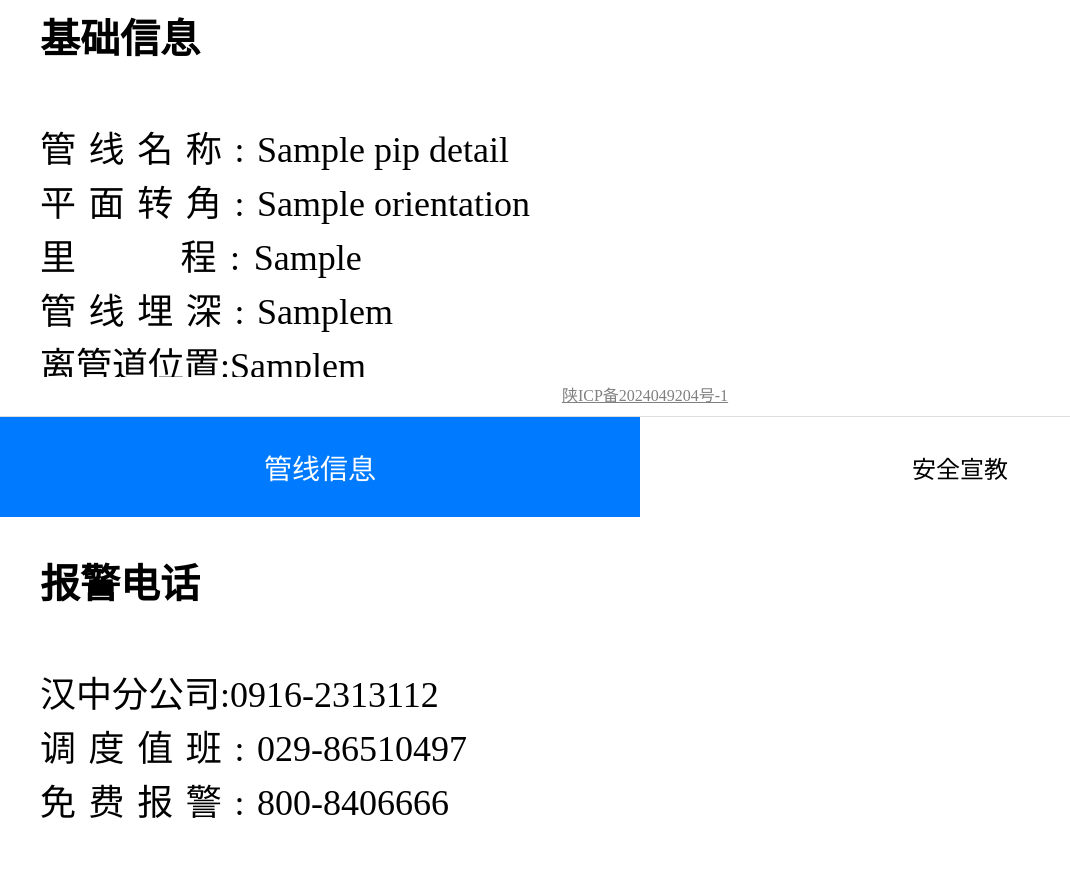
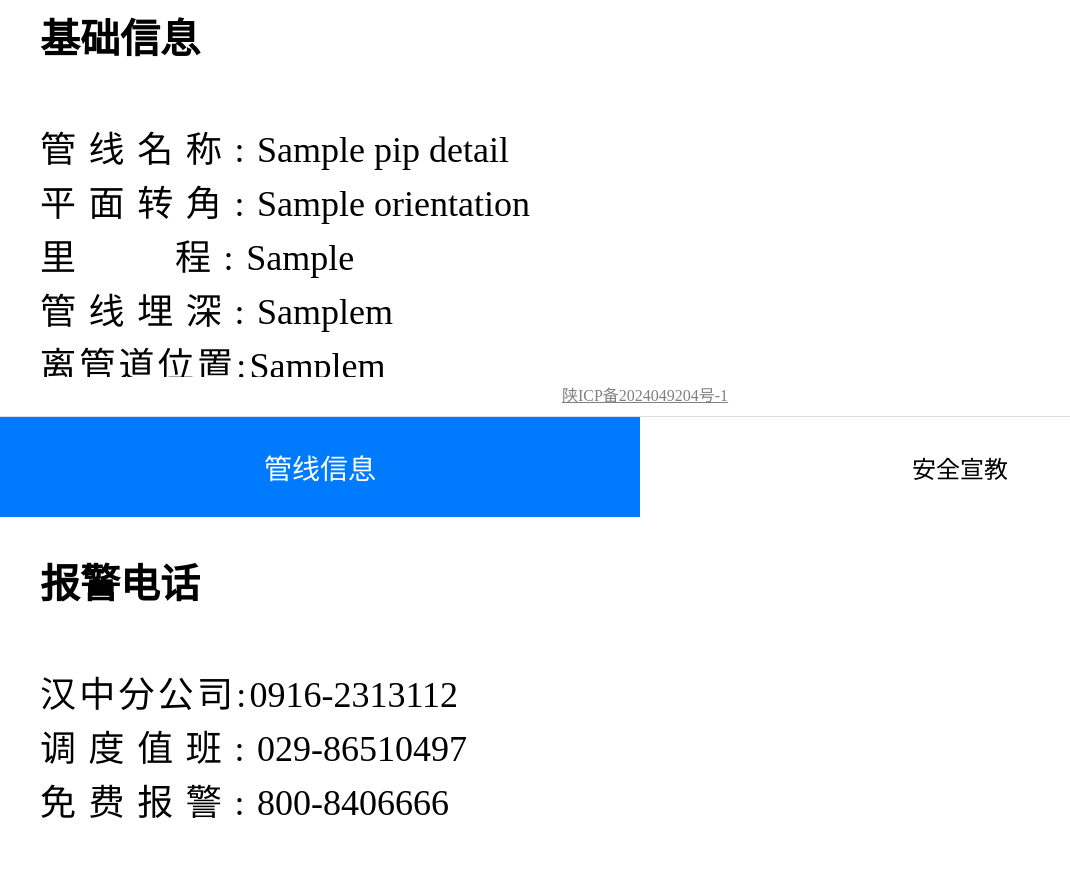
Before and after one commit to duxingge/myqrcode, a Django app: template pipService/templates/pipdetails.html in a window 1280 px wide. Shown: the part 283-1169 px from the top of the page, without its empty margins (0-1070 px from the left). Run offline with Django 4.2, Linux system fonts and the light colour scheme; the template is opened without the code that fills it: most values are stand-ins (such as "Sample title", 1, 10 or a date in 2020).

Commit message:
change ui

```diff
--- a/pipService/templates/pipdetails.html
+++ b/pipService/templates/pipdetails.html
@@ -98,7 +98,7 @@
 
         .labelStyle2 {
             font-size: 36px;
-            letter-spacing: 0.38em;
+            letter-spacing: 0.35em;
         }
 
         .labelStyle4 {
@@ -107,6 +107,7 @@
         }
         .labelStyleNormal {
             font-size: 36px;
+            letter-spacing: 0.09em;
         }
         .labelDescStyle {
             font-size: 36px;
```
